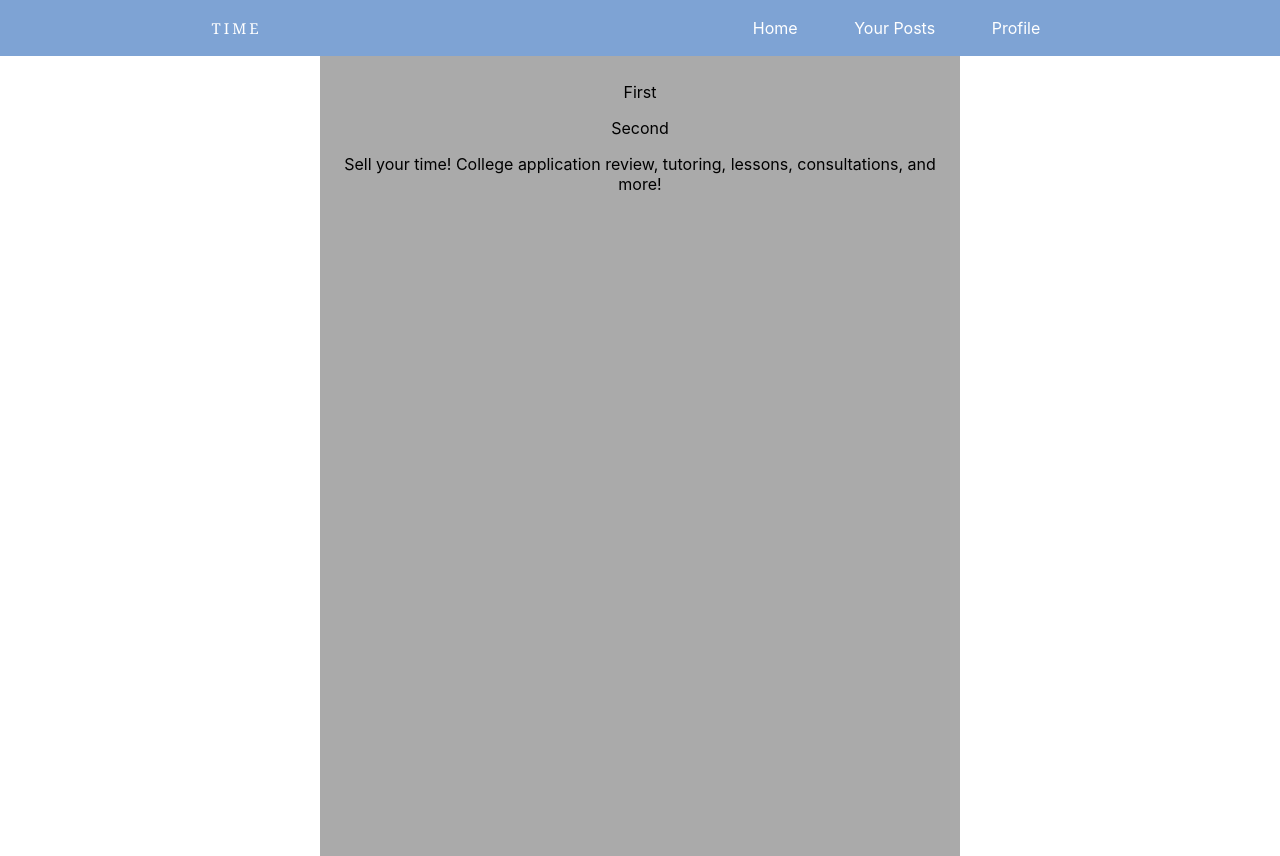
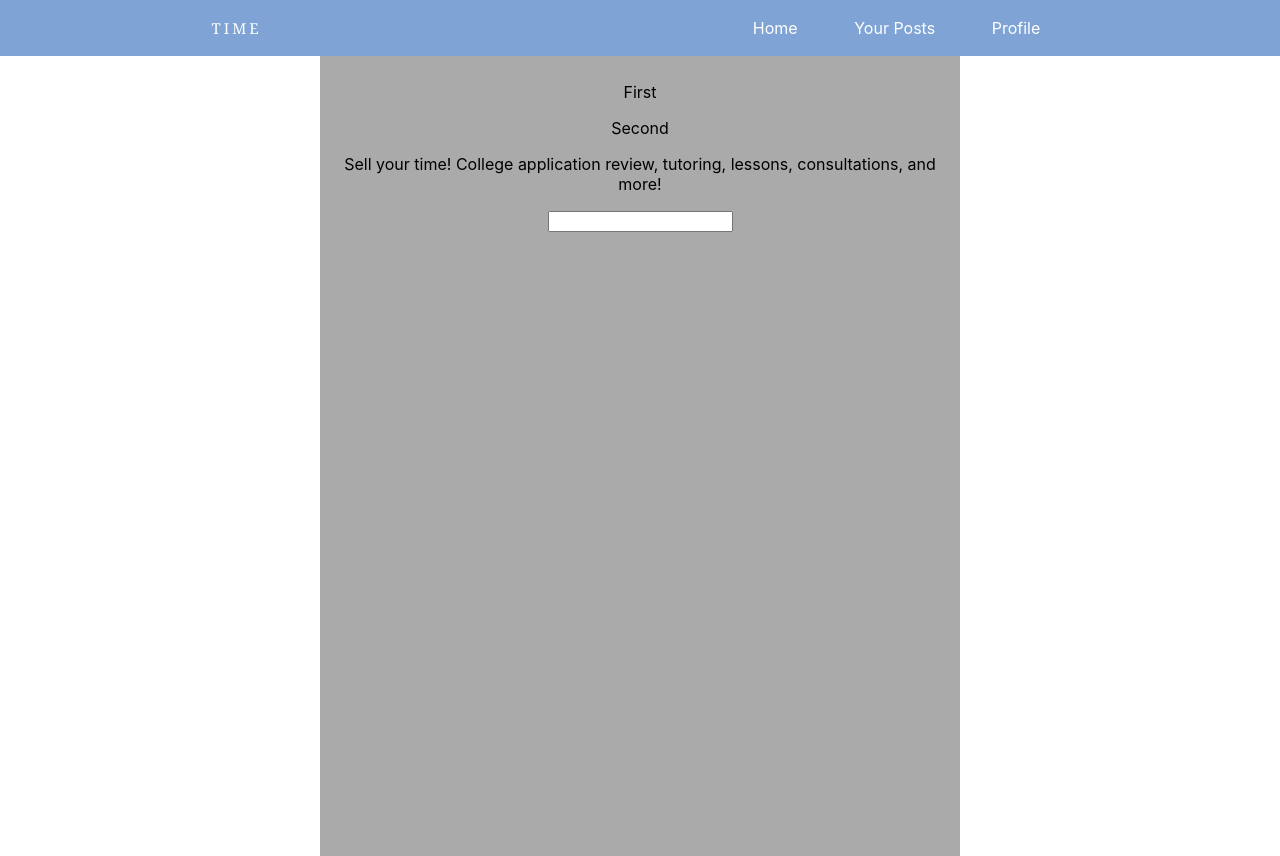
Before and after one commit to saahilshangle/time-project, a React (Create React App) app in the folder client/: page /my-app/home in a window 1280 px wide. Built offline with nearby package versions, Linux system fonts and the light colour scheme; no server answers.

Commit message:
Added text box. Need event listener

```diff
--- a/client/src/views/home.js
+++ b/client/src/views/home.js
@@ -27,11 +27,15 @@ export default class Home extends React.Component {
     componentWillMount() {
         this.callAPI();
         this.callDatabase();
+        this.myFunction();
     }
 
     myFunction() {
-        let response = fetch("http://localhost:5000/express_backend");
-        return response;
+        // let response = fetch("http://localhost:5000/express_backend");
+        // return response;
+        console.log("testing12345");
+        // This has more info on event listeners
+        // https://reactjs.org/docs/handling-events.html
     }
 
     render() {
@@ -43,6 +47,8 @@ export default class Home extends React.Component {
                     <p>{this.state.apiResponse}</p>
                     <p>{this.state.mongoResponse}</p>
                     <p>Sell your time! College application review, tutoring, lessons, consultations, and more!</p>
+                    <input type="text" id="myText"/>
+                    {this.myFunction()}
                 </div>
                 <div className="column right">
                 </div>
```
